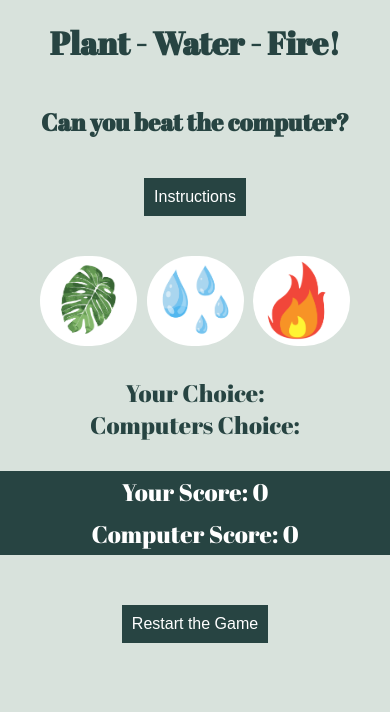
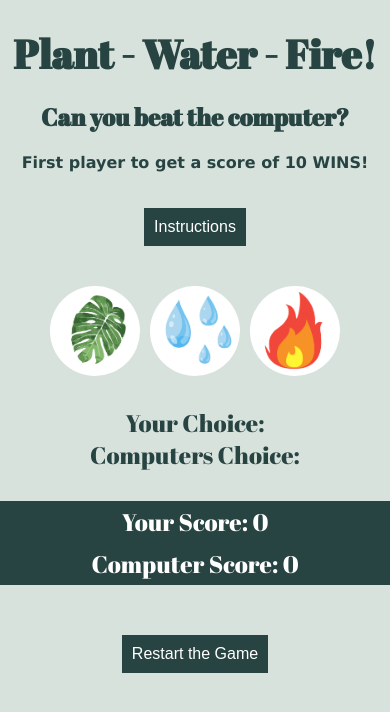
Before and after one commit to Brogandaisy/Plant-Water-Fire, a plain HTML site: page index.html in a window 390 px wide. Drawn offline with Linux system fonts and the light colour scheme.

Commit message:
Final edits of fonts, mobile sizing and copy  adjustments

```diff
--- a/assets/css/style.css
+++ b/assets/css/style.css
@@ -19,7 +19,12 @@ h1 {
 }
 
 p {
-    font-family:'Courier New', Courier, monospace;
+    font-family: 'Lucida Sans Regular', 'Lucida Grande', Geneva, Verdana, sans-serif ;
+}
+
+#heading {
+    margin-bottom: 0px;
+    padding-bottom: 0px;
 }
 
 /* Game Area */
@@ -44,6 +49,17 @@ p {
     text-wrap: wrap;
     margin-left: 20px;
     margin-right: 20px;
+}
+
+.introText {
+    padding: 0px;
+    margin: 0px;
+    line-height: normal;
+}
+
+.introText h3 {
+    font-family: 'Lucida Sans Regular', 'Lucida Grande', Geneva, Verdana, sans-serif ;
+    font-size: 1rem;
 }
 
 /* modal from w3schools */
@@ -169,8 +185,12 @@ p {
         max-width: 85px;
     }
 
+    .choices button {
+        max-width: 90px;
+    }
+
     h1 {
-        font-size: 2rem;
+        font-size: 2.5rem;
     }
 
     #playersDisplay, #computersDisplay {
--- a/index.html
+++ b/index.html
@@ -14,7 +14,10 @@
 
 <body>
     <h1 id="heading">Plant - Water - Fire!</h1>
+    <div class="introText">
     <h2>Can you beat the computer?</h2>
+    <h3>First player to get a score of <b>10 WINS!</b></h3>
+    </div>
     <button id="myInstructions" class="hoverButton">Instructions</button>
 
     <div id="myModal" class="modal">
```
